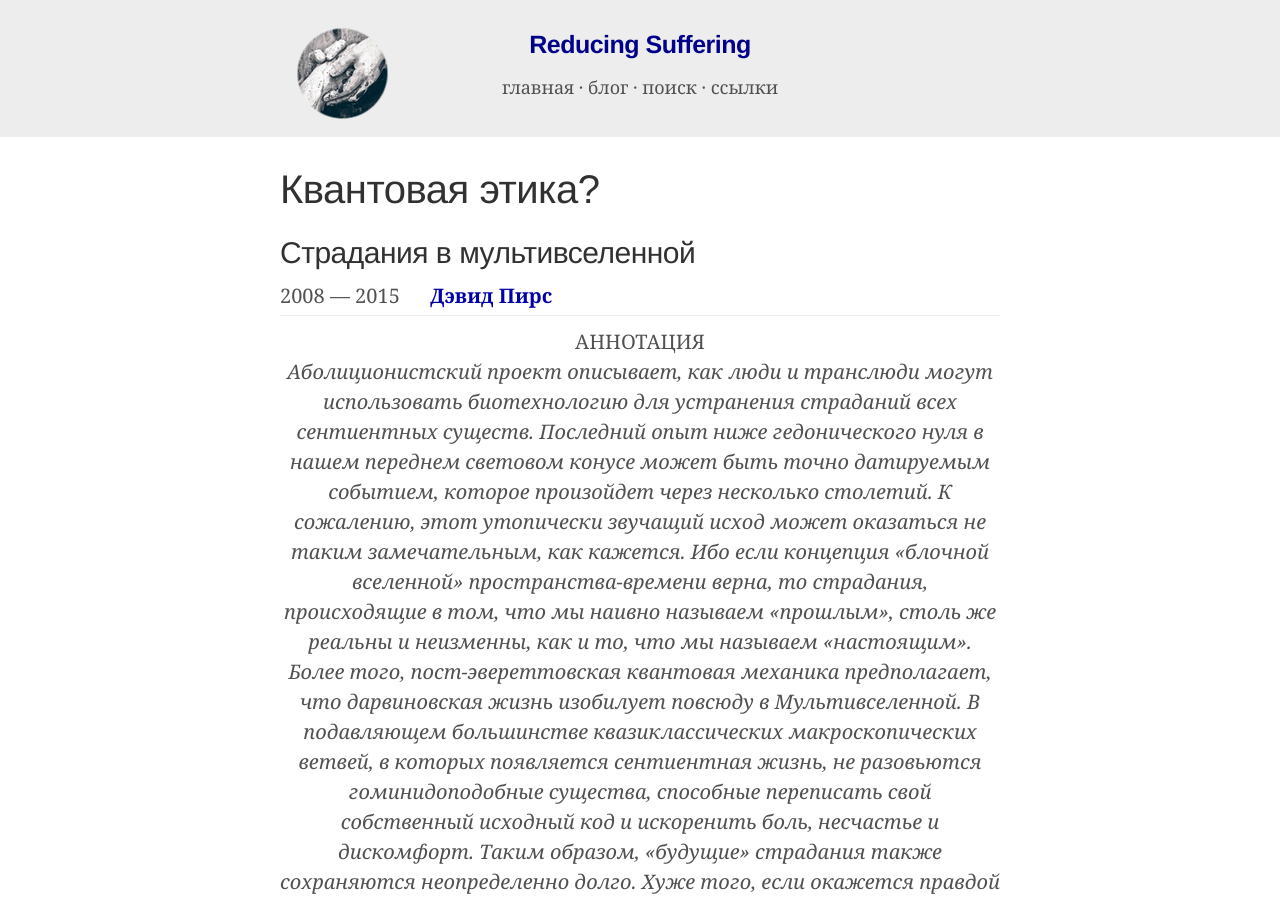
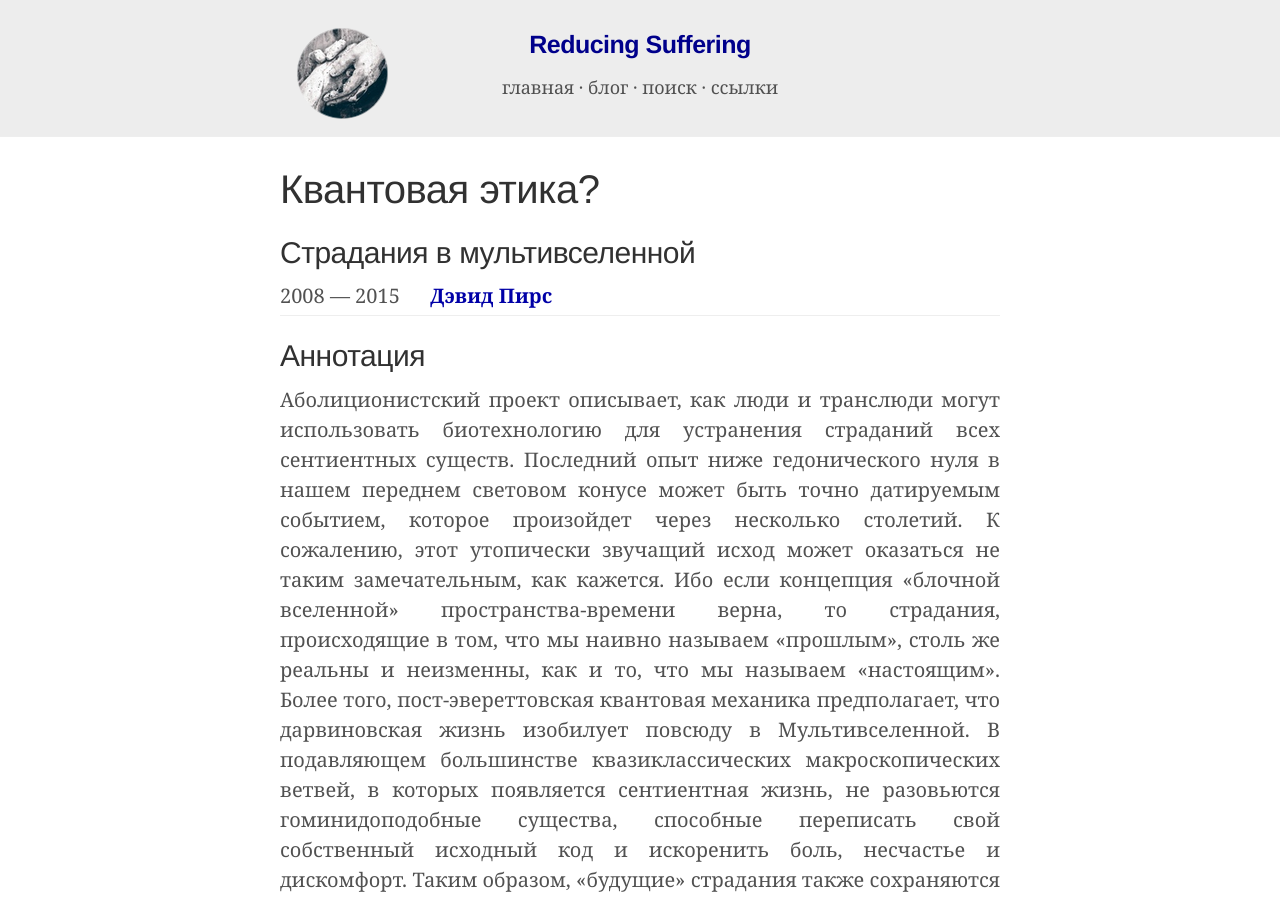
Before and after one commit to ReducingSuffering/reducingsuffering.github.io, a Jekyll site: the page built from _articles/david-pearce-quantum-ethics-suffering-in-the-multiverse.md, in a window 1280 px wide and 900 px high. Built offline with Jekyll 4.4.1, drawn with Linux system fonts in a browser that asks for light colours.

Commit message:
Update david-pearce-quantum-ethics-suffering-in-the-multiverse.md

```diff
--- a/_articles/david-pearce-quantum-ethics-suffering-in-the-multiverse.md
+++ b/_articles/david-pearce-quantum-ethics-suffering-in-the-multiverse.md
@@ -13,10 +13,9 @@ preview: assets/images/previews/ai-generated-8292218-.jpg
 preview_here: true
 hidden_comment: "Убрал некоторые ссылки из предпоследнего параграфа"
 ---
-<div style="text-align: center">
-АННОТАЦИЯ<br>
-<i>Аболиционистский проект описывает, как люди и транслюди могут использовать биотехнологию для устранения страданий всех сентиентных существ. Последний опыт ниже гедонического нуля в нашем переднем световом конусе может быть точно датируемым событием, которое произойдет через несколько столетий. К сожалению, этот утопически звучащий исход может оказаться не таким замечательным, как кажется. Ибо если концепция «блочной вселенной» пространства-времени верна, то страдания, происходящие в том, что мы наивно называем «прошлым», столь же реальны и неизменны, как и то, что мы называем «настоящим». Более того, пост-эвереттовская квантовая механика предполагает, что дарвиновская жизнь изобилует повсюду в Мультивселенной. В подавляющем большинстве квазиклассических макроскопических ветвей, в которых появляется сентиентная жизнь, не разовьются гоминидоподобные существа, способные переписать свой собственный исходный код и искоренить боль, несчастье и дискомфорт. Таким образом, «будущие» страдания также сохраняются неопределенно долго. Хуже того, если окажется правдой сценарий хаотической вечной инфляции Линде, то это будет значить, что количество страданий в Реальности увеличивается в геометрической прогрессии. Их искоренение в любой карманной вселенной вроде нашей было бы чисто локальным явлением. Единственное утешение, которое можно извлечь из этого анализа, состоит в том, что обрисованные сценарии крайне умозрительны.</i>
-</div>
+## Аннотация
+
+Аболиционистский проект описывает, как люди и транслюди могут использовать биотехнологию для устранения страданий всех сентиентных существ. Последний опыт ниже гедонического нуля в нашем переднем световом конусе может быть точно датируемым событием, которое произойдет через несколько столетий. К сожалению, этот утопически звучащий исход может оказаться не таким замечательным, как кажется. Ибо если концепция «блочной вселенной» пространства-времени верна, то страдания, происходящие в том, что мы наивно называем «прошлым», столь же реальны и неизменны, как и то, что мы называем «настоящим». Более того, пост-эвереттовская квантовая механика предполагает, что дарвиновская жизнь изобилует повсюду в Мультивселенной. В подавляющем большинстве квазиклассических макроскопических ветвей, в которых появляется сентиентная жизнь, не разовьются гоминидоподобные существа, способные переписать свой собственный исходный код и искоренить боль, несчастье и дискомфорт. Таким образом, «будущие» страдания также сохраняются неопределенно долго. Хуже того, если окажется правдой сценарий хаотической вечной инфляции Линде, то это будет значить, что количество страданий в Реальности увеличивается в геометрической прогрессии. Их искоренение в любой карманной вселенной вроде нашей было бы чисто локальным явлением. Единственное утешение, которое можно извлечь из этого анализа, состоит в том, что обрисованные сценарии крайне умозрительны.
 
 ---
 
```
